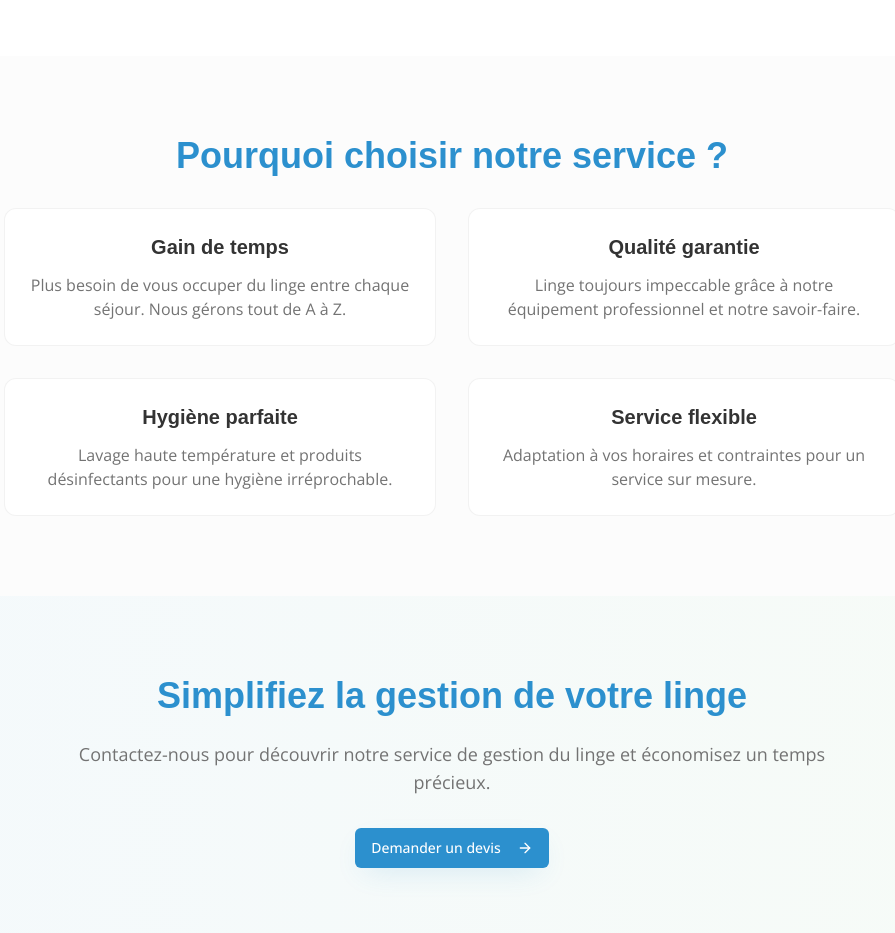
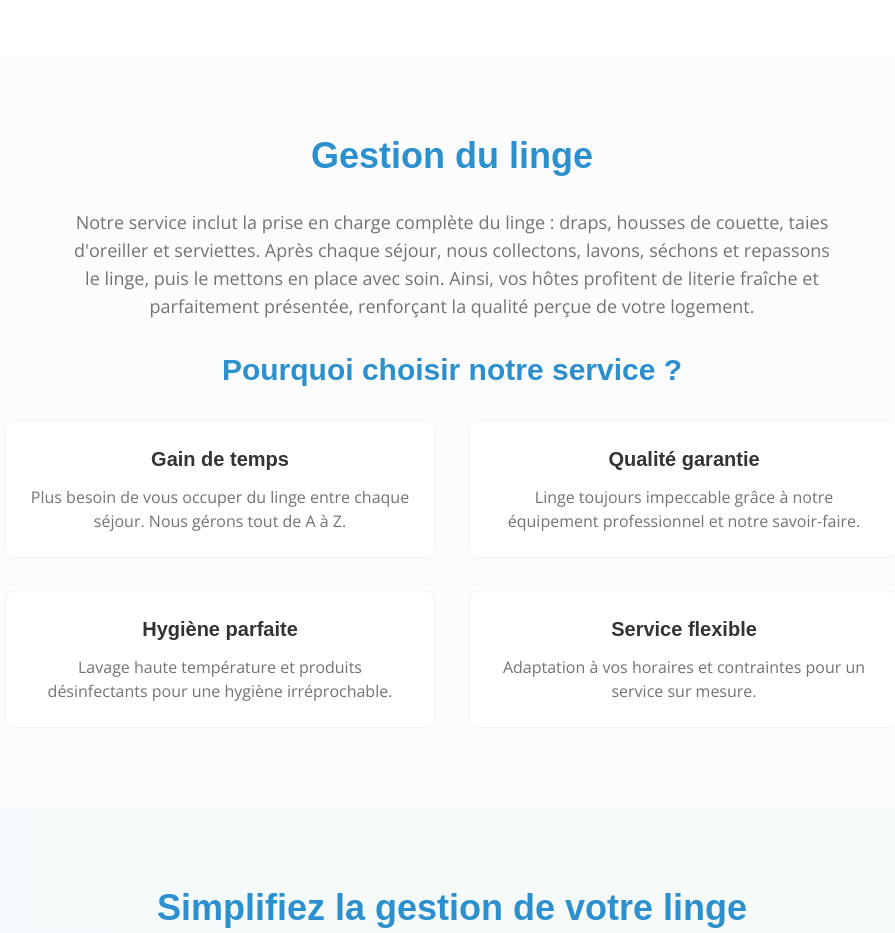
Before and after one commit to HDSEMI/grace-azur-shine, a React (Vite) app: page /gestion-linge in a window 1280 px wide. Shown: the part 2660-3593 px from the top of the page, without its empty margins (188-1083 px from the left). Built offline with nearby package versions, Linux system fonts and the light colour scheme.

Commit message:
📝 Amélioration contenu page Gestion du linge - Description détaillée du service

```diff
--- a/src/pages/GestionLinge.tsx
+++ b/src/pages/GestionLinge.tsx
@@ -210,8 +210,14 @@ const GestionLinge = () => {
         <div className="container mx-auto px-4">
           <div className="max-w-4xl mx-auto text-center">
             <h2 className="font-title text-3xl md:text-4xl font-bold text-primary mb-8">
+              Gestion du linge
+            </h2>
+            <p className="font-body text-lg text-muted-foreground mb-8 max-w-3xl mx-auto">
+              Notre service inclut la prise en charge complète du linge : draps, housses de couette, taies d'oreiller et serviettes. Après chaque séjour, nous collectons, lavons, séchons et repassons le linge, puis le mettons en place avec soin. Ainsi, vos hôtes profitent de literie fraîche et parfaitement présentée, renforçant la qualité perçue de votre logement.
+            </p>
+            <h3 className="font-title text-2xl md:text-3xl font-bold text-primary mb-8">
               Pourquoi choisir notre service ?
-            </h2>
+            </h3>
             <div className="grid md:grid-cols-2 gap-8">
               <div className="p-6 bg-background rounded-xl border border-border/50">
                 <h3 className="font-title text-xl font-bold text-foreground mb-3">
```
